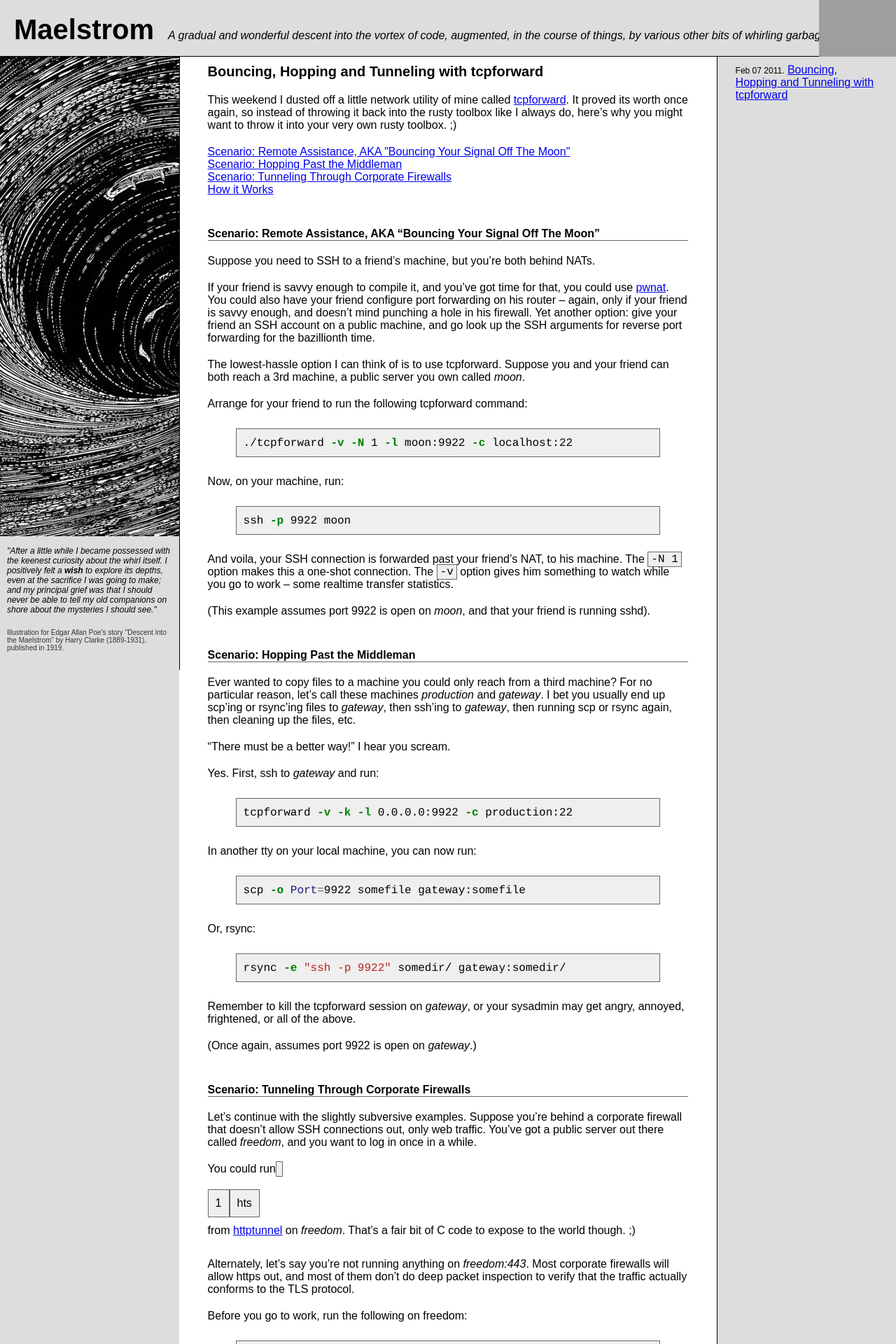
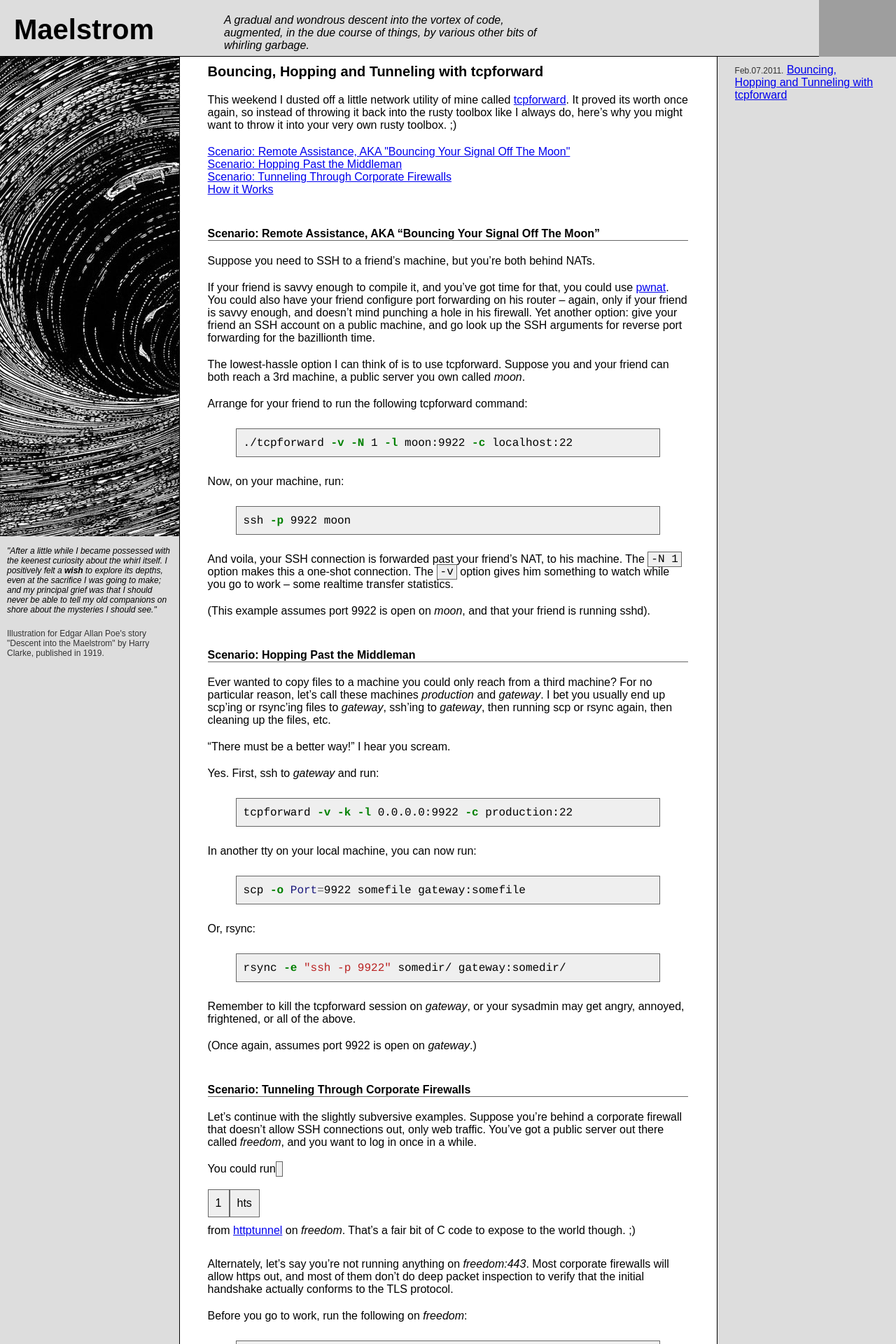
Before and after one commit to acg/acg.github.com, a Jekyll site: the page built from _posts/2011-02-07-bouncing-hopping-tunneling-with-tcpforward.markdown, in a window 1280 px wide. Shown: the top 1920 px of the page at 70% size. Built offline with Jekyll 4.4.1, drawn with Linux system fonts in a browser that asks for light colours; Markdown is read by kramdown in place of the engine named in the settings; some of the changed text lies outside the part shown; grey boxes are pictures that could not be loaded.

Commit message:
minor tweaks to content and layout css

```diff
--- a/_includes/header.html
+++ b/_includes/header.html
@@ -1,7 +1,7 @@
 
 <div id="header">
   <div class="banner">
-    <h1><a href="{{ page.root }}/">Maelstrom</a></h1><i>A gradual and wonderful descent into the vortex of code, augmented, in the course of things, by various other bits of whirling garbage.</i>
+    <h1><a href="{{ page.root }}/">Maelstrom</a></h1><i>A gradual and wondrous descent into the vortex of code, augmented, in the due course of things, by various other bits of whirling garbage.</i>
   </div>
   <a href="http://github.com/acg"><img style="position: absolute; top: 0; right: 0; border: 0;" src="https://assets1.github.com/img/7afbc8b248c68eb468279e8c17986ad46549fb71?repo=&url=http%3A%2F%2Fs3.amazonaws.com%2Fgithub%2Fribbons%2Fforkme_right_darkblue_121621.png&path=" alt="Fork me on GitHub" width="110" height="110"></a>
 </div>
--- a/_includes/leftcol.html
+++ b/_includes/leftcol.html
@@ -2,4 +2,4 @@
 
       <blockquote>"After a little while I became possessed with the keenest curiosity about the whirl itself. I positively felt a <b>wish</b> to explore its depths, even at the sacrifice I was going to make; and my principal grief was that I should never be able to tell my old companions on shore about the mysteries I should see."</blockquote>
 
-      <p class="caption">Illustration for Edgar Allan Poe's story "Descent into the Maelstrom" by Harry Clarke (1889-1931), published in 1919.</p>
+      <p class="caption">Illustration for Edgar Allan Poe's story "Descent into the Maelstrom" by Harry Clarke, published in 1919.</p>
--- a/_includes/rightcol.html
+++ b/_includes/rightcol.html
@@ -1,7 +1,7 @@
         <ul>
           {% for post in site.posts %}
           <li>
-            <em class="date">{{ post.date | date: "%b %d %Y" }}.</em>
+            <em class="date">{{ post.date | date: "%b.%d.%Y" }}.</em>
             <a href="{{ page.root }}{{ post.url | escape }}">{{ post.title | escape }}</a>
           </li>
           {% endfor %}
--- a/_posts/2011-02-07-bouncing-hopping-tunneling-with-tcpforward.markdown
+++ b/_posts/2011-02-07-bouncing-hopping-tunneling-with-tcpforward.markdown
@@ -41,7 +41,7 @@ And voila, your SSH connection is forwarded past your friend's NAT, to his machi
 <span id="hopping"></span>
 ### Scenario: Hopping Past the Middleman ###
 
-Ever wanted to copy files to a machine you could only reach from a third machine? For no particular reason, let's call these machines *production* and *gateway*. I bet you usually end up scp'ing or rsync'ing files to *gateway*, then ssh'ing to *gateway*, then running scp or rsync again, then cleaning up the files, etc.
+Ever wanted to copy files to a machine you could only reach from a third machine? For no particular reason, let's call these machines *production* and *gateway*. I bet you usually end up scp'ing or rsync'ing files to *gateway*, ssh'ing to *gateway*, then running scp or rsync again, then cleaning up the files, etc.
 
 "There must be a better way!" I hear you scream.
 
@@ -74,9 +74,9 @@ Let's continue with the slightly subversive examples. Suppose you're behind a co
 
 You could run `hts` from [httptunnel](http://www.nocrew.org/software/httptunnel.html) on *freedom*. That's a fair bit of C code to expose to the world though. ;)
 
-Alternately, let's say you're not running anything on *freedom:443*. Most corporate firewalls will allow https out, and most of them don't do deep packet inspection to verify that the traffic actually conforms to the TLS protocol.
+Alternately, let's say you're not running anything on *freedom:443*. Most corporate firewalls will allow https out, and most of them don't do deep packet inspection to verify that the initial handshake actually conforms to the TLS protocol.
 
-Before you go to work, run the following on freedom:
+Before you go to work, run the following on *freedom*:
 
 {% highlight bash %}
 tcpforward -v -k -l 0.0.0.0:443 -c localhost:22
--- a/css/main.css
+++ b/css/main.css
@@ -34,14 +34,32 @@ body {
   padding-top: 10px;
 }
 
+#header .banner i {
+  display: block;
+  position: absolute;
+  top: 20px;
+  left: 300px;
+  width: 35%;
+  padding-left: 20px;
+}
+
 /* left column */
 .threecol .colleft {
   background: #ddd;
   min-height: 400px;
+  border-right: 1px solid black;
 }
 
-.col2 {
-  border-right: 1px solid black;
+.col2 blockquote {
+  font-size: 12px;
+  font-style: italic;
+  padding: 10px 10px;
+}
+
+.col2 .caption {
+  font-size: 12px;
+  padding: 10px 10px;
+  color: #333;
 }
 
 /* center column */
@@ -72,20 +90,6 @@ h3 {
   font-weight: bold;
 }
 
-/* left column */
-
-.col2 blockquote {
-  font-size: 12px;
-  font-style: italic;
-  padding: 10px 10px;
-}
-
-.col2 .caption {
-  font-size: 10px;
-  padding: 10px 10px;
-  color: #333;
-}
-
 /* right columns */
 
 .col3 {
@@ -95,6 +99,7 @@ h3 {
 .col3 .date {
   font-size: 12px;
   white-space: nowrap;
+  color: #333;
 }
 
 /* center column */
@@ -142,4 +147,5 @@ h3 {
   padding: 1px 4px;
   border: 1px solid #666;
   vertical-align: top;
+  white-space: nowrap;
 }
```
Also changed, not shown: other parts of _posts/2011-02-07-bouncing-hopping-tunneling-with-tcpforward.markdown (+1 -1 lines).
